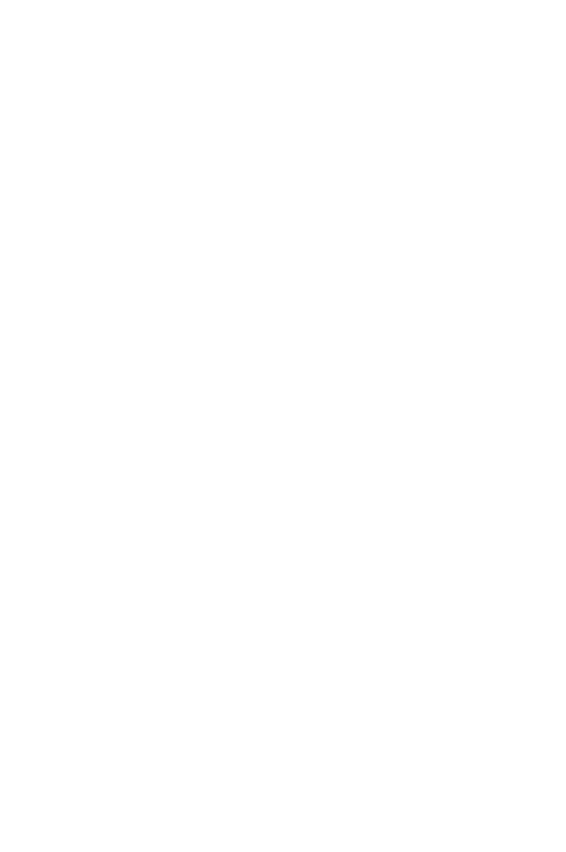
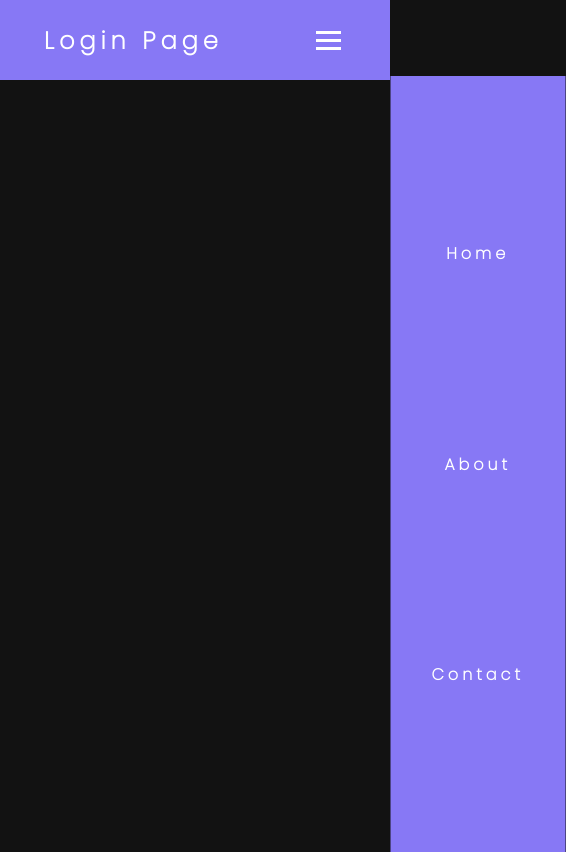
Before and after one commit to charbel-dot/Animated-Website, a plain HTML site: page Login/login.html in a window 390 px wide. Shown: the whole page, 566 px wide, since content can reach past the window. Drawn offline with Linux system fonts and the light colour scheme.

Commit message:
Login page designed the navigation bar

```diff
--- a/Login/JS/app.js
+++ b/Login/JS/app.js
@@ -0,0 +1,25 @@
+const navSlide = () => {
+    const burger = document.querySelector('.burger');
+    const nav = document.querySelector('.nav-links');
+    const navLinks = document.querySelectorAll('.nav-links li')
+
+
+    burger.addEventListener('click' ,()=> {
+        // Toggle the navigation bar
+        nav.classList.toggle('nav-active');
+
+        // Animate Links
+        navLinks.forEach((link, index) => {
+            if (link.style.animation){
+                link.style.animation = '';
+            } else {
+                link.style.animation = `navLinkFade 0.5s ease forwads ${index / 7 + 1}s`;
+            }
+
+        });
+        // Burger animation
+        burger.classList.toggle('toggle');
+    });
+}
+
+navSlide();
--- a/Login/login.html
+++ b/Login/login.html
@@ -4,9 +4,27 @@
     <meta charset="UTF-8">
     <meta http-equiv="X-UA-Compatible" content="IE=edge">
     <meta name="viewport" content="width=device-width, initial-scale=1.0">
+    <link href="https://fonts.googleapis.com/css2?family=Poppins:wght@200&display=swap" rel="stylesheet">
+    <link type="image/icon type" href="" rel="icon">
+    <link rel="stylesheet" href="styles/style.css" type="text/css">
     <title>Home | Login</title>
 </head>
 <body>
-
+    <!--Navigation bar starts here-->
+    <nav>
+        <h2>Login Page</h2>
+        <ul class="nav-links">
+            <li><a href="login.html">Home</a></li>
+            <li><a href="#">About</a></li>
+            <li><a href="#">Contact</a></li>
+        </ul>
+        <div class="burger">
+            <div class="row-1"></div>
+            <div class="row-2"></div>
+            <div class="row-3"></div>
+        </div>
+    </nav>
+    <!--Navigation bar ends here-->
+    <script src="JS/app.js"></script>
 </body>
 </html>
--- a/Login/styles/style.css
+++ b/Login/styles/style.css
@@ -2,9 +2,133 @@
     padding: 0;
     margin: 0;
     box-sizing: border-box;
+    font-family: 'Poppins', sans-serif;
 }
 
-body,html{
+html{
+    scroll-behavior: smooth;
+}
+::selection{
+    background-color: #add8e6;
+}
+body{
+    background-color: #121212;
+}
+::-webkit-scrollbar {
+    width: 6px;
+}
+
+::-webkit-scrollbar-track {
+    background-color: #8778f5;
+    box-shadow: inset 0 0 5px rgb(236, 234, 234);
+    border-radius: 10px;
+}
+  /* Handle */
+::-webkit-scrollbar-thumb {
+    background-color: #FFF;
+    border-radius: 10px;
+}
+
+::-webkit-scrollbar-thumb:hover {
+    background-color: rgb(238, 243, 248);
+}
+
+nav{
+    display: flex;
+    justify-content: space-around;
+    align-items: center;
     width: 100%;
-    height: 100vh;
+    height: 8vh;
+    background-color: #8778f5;
+    padding: 40px 0px;
 }
+nav h2{
+    color: #FFF;
+    letter-spacing: 5px;
+}
+.nav-links{
+    display: flex;
+    align-items: center;
+    justify-content: space-around;
+    width: 30%;
+}
+.nav-links li a{
+    text-decoration: none;
+    color: #FFF;
+    letter-spacing: 4px;
+    font-weight: bold;
+    font-size: 16px;
+}
+.nav-links li{
+    color: rgb(218, 218, 218);
+    padding: 20px;
+    list-style-type: none;
+}
+.burger{
+    display: none;
+}
+.burger:hover{
+    cursor: pointer;
+}
+.burger div{
+    background-color: #FFF;
+    width: 25px;
+    height: 3px;
+    margin: 5px;
+    transition: all 0.3s ease;
+}
+
+/* Responsive Design starts here*/
+
+@media screen and (max-width:768px){
+    body{
+        overflow-x: hidden;
+    }
+    .burger {
+        display:block;
+    }
+    .nav-links{
+        position: absolute;
+        right: 0px;
+        height: 92vh;
+        top: 9vh;
+        background-color: #8778f5;
+        display: flex;
+        align-items: center;
+        flex-direction: column;
+        justify-content: space-evenly;
+        width: 45%;
+        transform: translateX(100%);
+        transition: 0.3s ease-out;
+    }
+}
+
+/* aimation */
+
+.nav-active{
+    transform: translateX(0%);
+}
+/* Nav Fade animation */
+
+@keyframes navLinkFade{
+    from{
+        opacity: 0;
+        transform: translateX(50px);
+    }
+    to{
+        opacity: 1;
+        transform: translateX(0px);
+    }
+}
+
+/* burger animation*/
+
+.toggle .row-1{
+    transform: rotate(-45deg) translate(-5px,6px);
+}
+.toggle .row-2{
+    opacity: 0;
+}
+.toggle .row-3{
+    transform: rotate(45deg) translate(-5px,-6px);
+}
```
Also changed, not shown: JS/app.js (+4 -3 lines).
